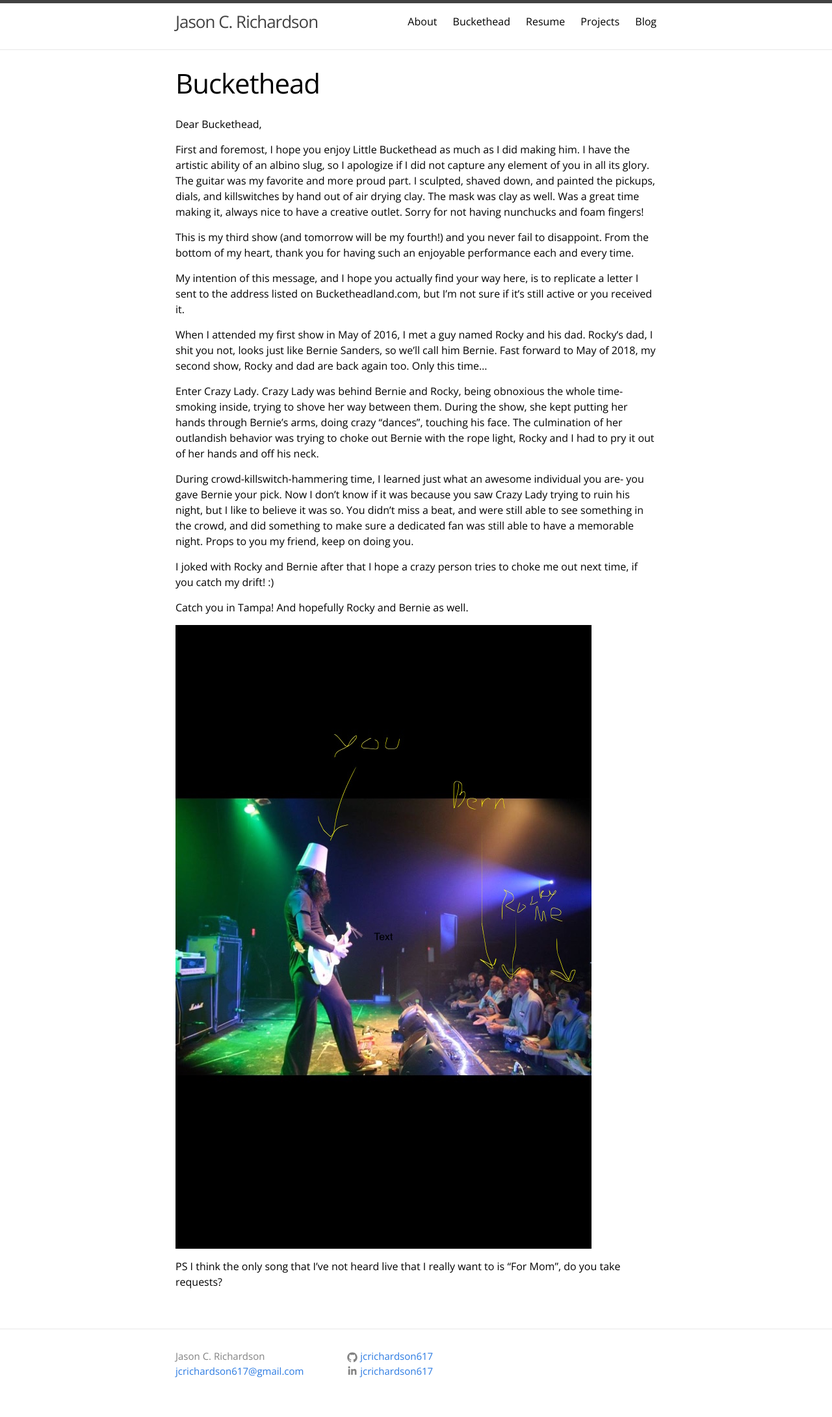
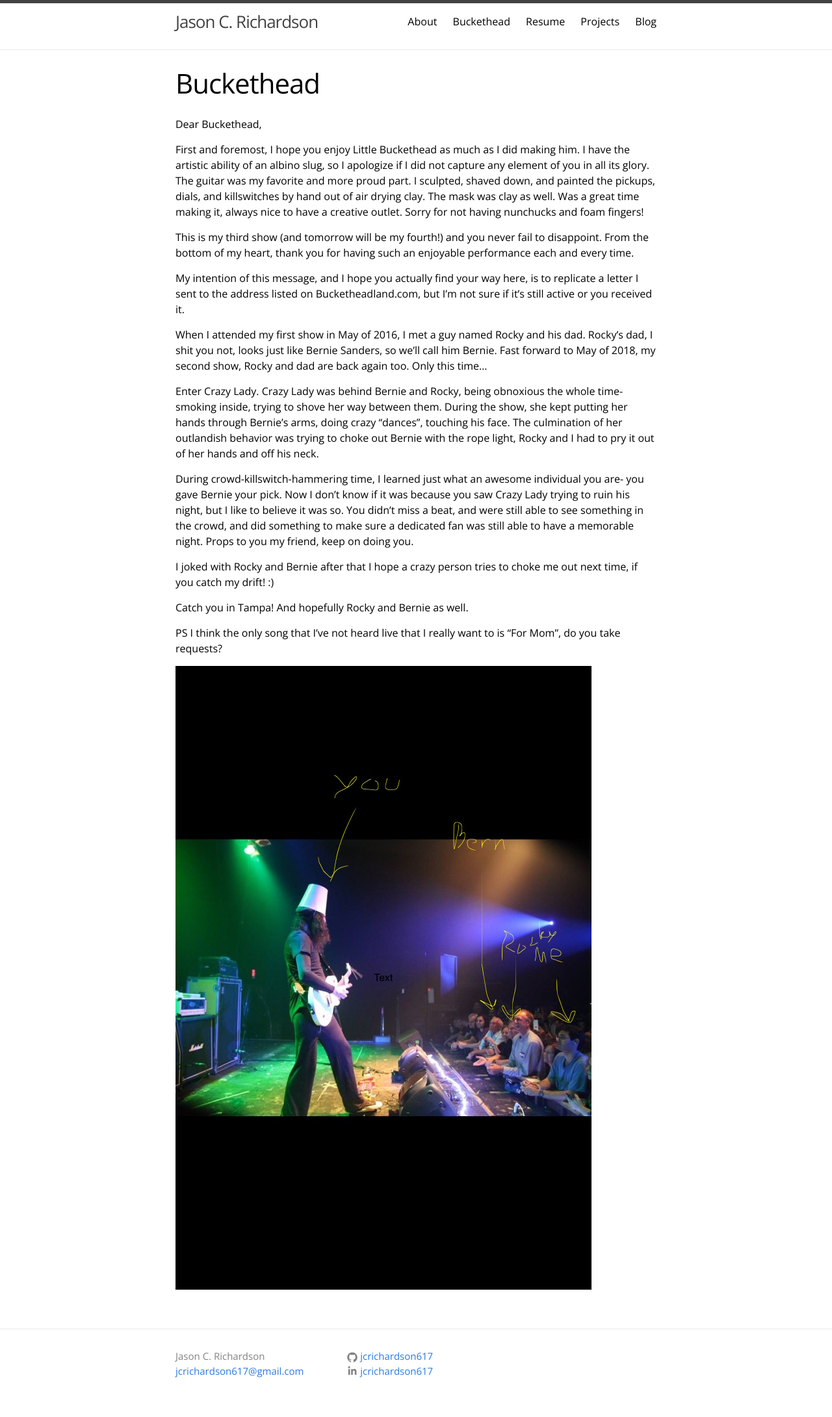
Before and after one commit to jcrichardson617/jcrichardson617.github.io, a Jekyll site: the page built from buckethead.md, in a window 1280 px wide. Shown: the whole page at 65% size. Built offline with Jekyll 4.4.1, drawn with Linux system fonts in a browser that asks for light colours.

```diff
--- a/buckethead.md
+++ b/buckethead.md
@@ -22,6 +22,6 @@ I joked with Rocky and Bernie after that I hope a crazy person tries to choke me
 
 Catch you in Tampa! And hopefully Rocky and Bernie as well.
 
+PS I think the only song that I've not heard live that I really want to is "For Mom", do you take requests?
+
 ![](/images/buck.jpg)
-
-PS I think the only song that I've not heard live that I really want to is "For Mom", do you take requests?
```
